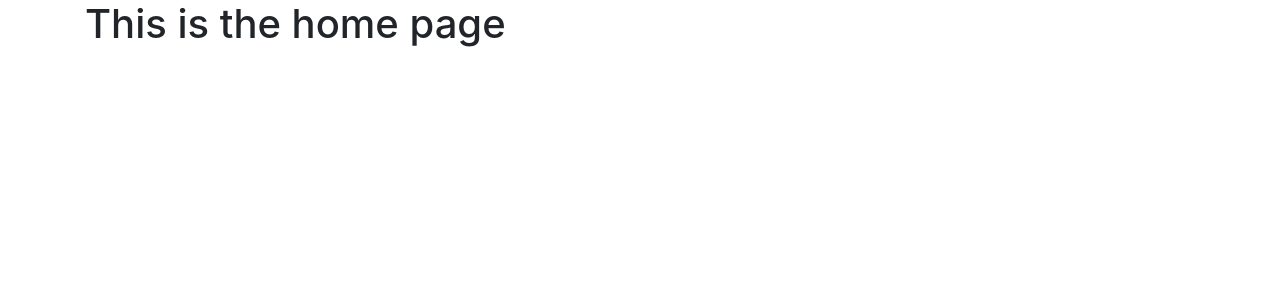
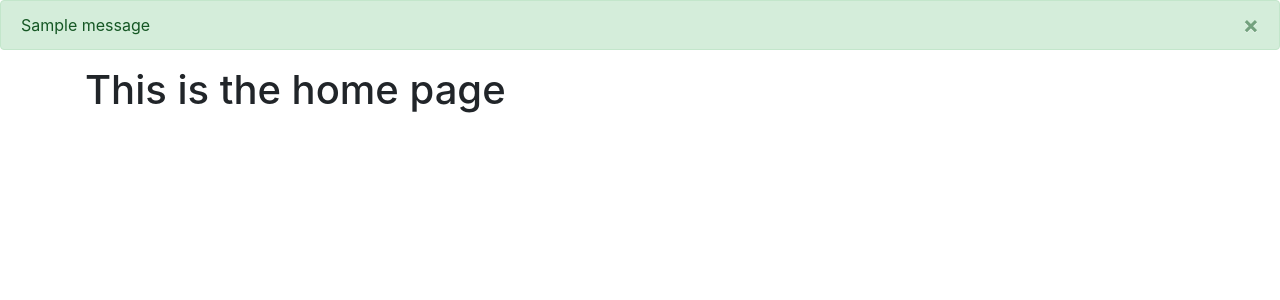
Before and after one commit to frhn13/Tutorial-Starting_Website, a Flask app: page / in a window 1280 px wide. Shown: the part 56-356 px from the top of the page. Run offline with Flask 2, Linux system fonts and the light colour scheme; one stand-in notice (Sample message) is shown; some libraries are stand-ins or nearby versions.

Commit message:
Added message flashing when user makes new account incorrectly

```diff
--- a/website/templates/base.html
+++ b/website/templates/base.html
@@ -35,6 +35,28 @@
             </div>
         </div>
     </nav>
+    {% with messages = get_flashed_messages(with_categories=true) %}
+        {% if messages %}
+            {% for category, message in messages %}
+                {% if category=="error" %}
+                    <div class="alert alert-danger alert-dismissible fade show" role="alert">
+                        {{ message }}
+                        <button type="button" class="close" data-dismiss="alert">
+                            <span aria-hidden="true">&times;</span>
+                        </button>
+                    </div>
+                {% else %}
+                    <div class="alert alert-success alert-dismissible fade show" role="alert">
+                        {{ message }}
+                        <button type="button" class="close" data-dismiss="alert">
+                            <span aria-hidden="true">&times;</span>
+                        </button>
+                    </div>
+                {% endif %}
+            {% endfor %}
+        {% endif %}
+    {% endwith %}
+
     <div class="container">
         {% block content %}
         {% endblock %}
```
Also changed, not shown: website/auth.py (+8 -8 lines).
